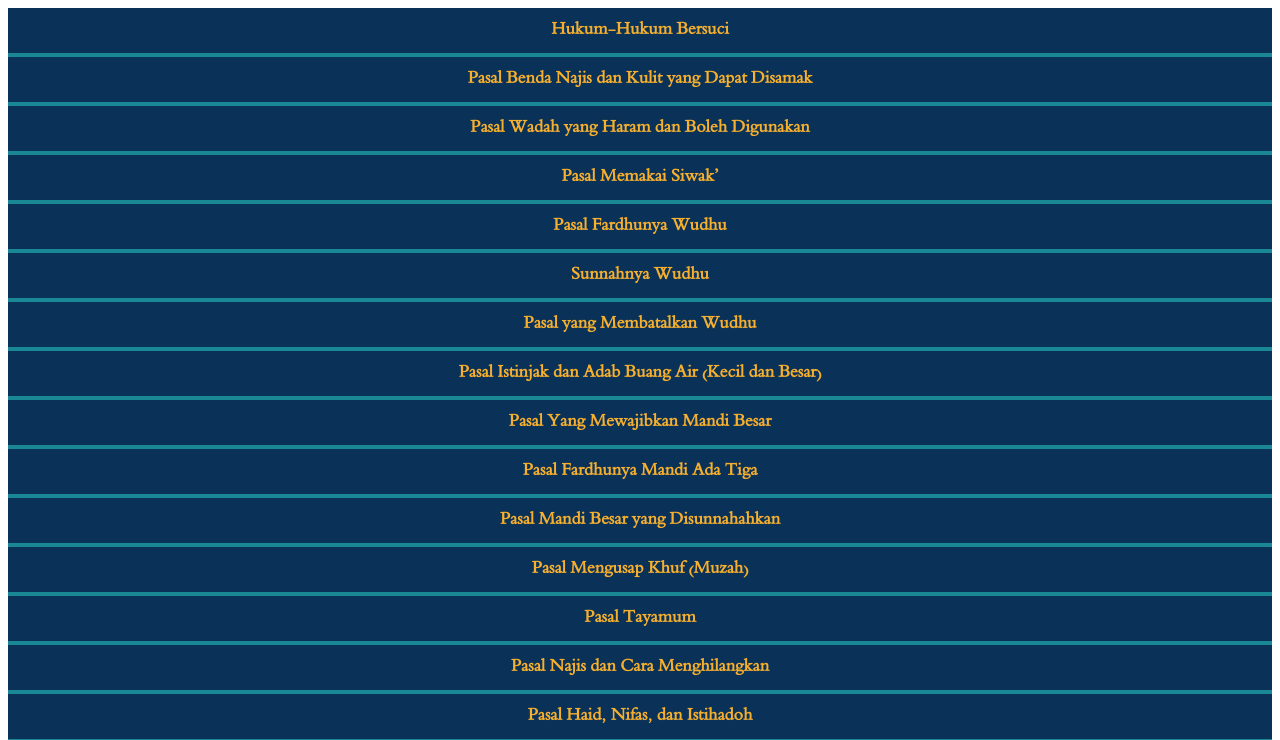
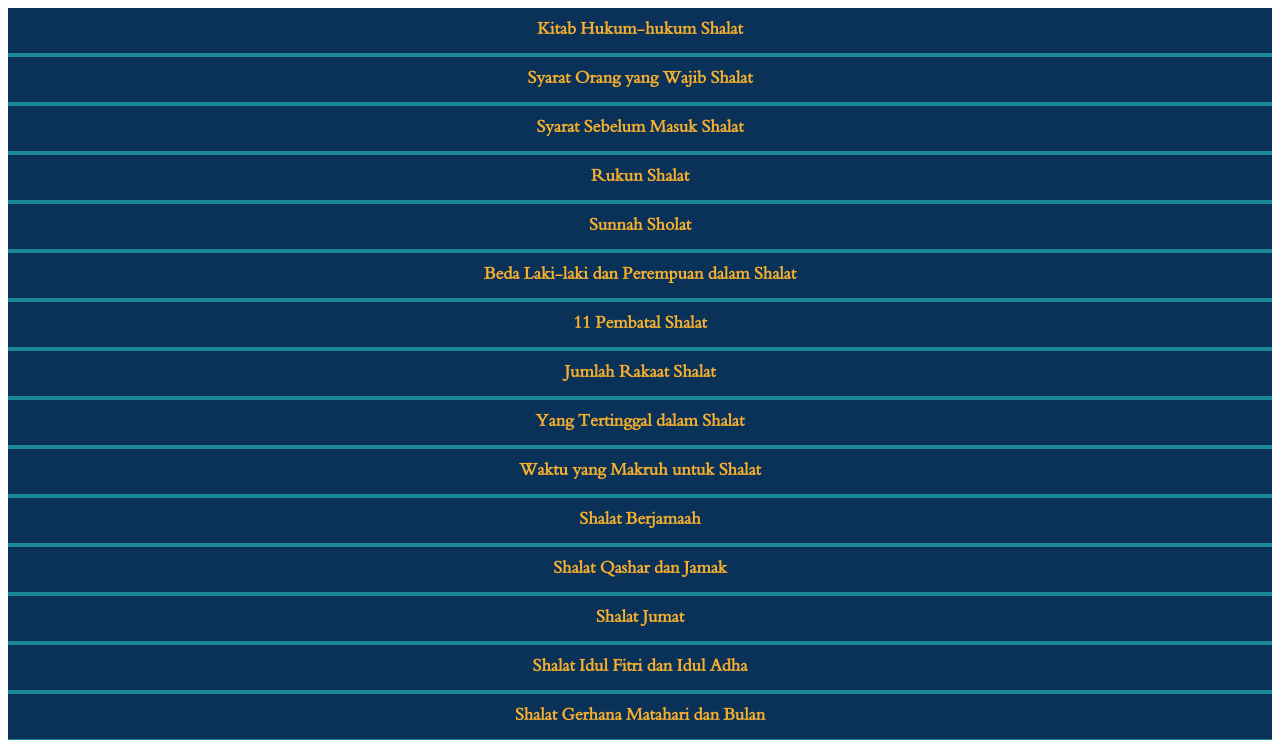
Before and after one commit to Serojakarya/coba, a plain HTML site: page index.html in a window 1280 px wide. Shown: the top 740 px of the page. Drawn offline with Linux system fonts and the light colour scheme.

Commit message:
Update index.html

```diff
--- a/index.html
+++ b/index.html
@@ -89,21 +89,25 @@
 <ul id="simple">
 
 
-    <li><a href="isi/1.html">Hukum-Hukum Bersuci</a></li>
-    <li><a href="isi/2.html">Pasal Benda Najis dan Kulit yang Dapat Disamak</a></li>
-    <li><a href="isi/3.html">Pasal Wadah yang Haram dan Boleh Digunakan</a></li>
-	<li><a href="isi/4.html">Pasal Memakai Siwak’</a></li>
-	<li><a href="isi/5.html">Pasal Fardhunya Wudhu</a></li>
-	<li><a href="isi/6.html">Sunnahnya Wudhu</a></li>
-	<li><a href="isi/7.html">Pasal yang Membatalkan Wudhu</a></li>
-	<li><a href="isi/8.html">Pasal Istinjak dan Adab Buang Air (Kecil dan Besar)</a></li>
-	<li><a href="isi/9.html">Pasal Yang Mewajibkan Mandi Besar</a></li>
-	<li><a href="isi/10.html">Pasal Fardhunya Mandi Ada Tiga</a></li>
-	<li><a href="isi/11.html">Pasal Mandi Besar yang Disunnahahkan</a></li>
-	<li><a href="isi/12.html">Pasal Mengusap Khuf (Muzah)</a></li>
-	<li><a href="isi/13.html">Pasal Tayamum</a></li>
-	<li><a href="isi/14.html">Pasal Najis dan Cara Menghilangkan</a></li>
-	<li><a href="isi/15.html">Pasal Haid, Nifas, dan Istihadoh</a></li>
+        <li><a href="isi/1.html">Kitab Hukum-hukum Shalat</a></li>
+    <li><a href="isi/2.html">Syarat Orang yang Wajib Shalat</a></li>
+    <li><a href="isi/3.html">Syarat Sebelum Masuk Shalat</a></li>
+	<li><a href="isi/4.html">Rukun Shalat</a></li>
+	<li><a href="isi/5.html">Sunnah Sholat</a></li>
+	<li><a href="isi/6.html">Beda Laki-laki dan Perempuan dalam Shalat</a></li>
+	<li><a href="isi/7.html">11 Pembatal Shalat</a></li>
+	<li><a href="isi/8.html">Jumlah Rakaat Shalat</a></li>
+	<li><a href="isi/9.html">Yang Tertinggal dalam Shalat</a></li>
+	<li><a href="isi/10.html">Waktu yang Makruh untuk Shalat</a></li>
+	<li><a href="isi/11.html">Shalat Berjamaah</a></li>
+	<li><a href="isi/12.html">Shalat Qashar dan Jamak</a></li>
+	<li><a href="isi/13.html">Shalat Jumat</a></li>
+	<li><a href="isi/14.html">Shalat Idul Fitri dan Idul Adha</a></li>
+	<li><a href="isi/15.html">Shalat Gerhana Matahari dan Bulan</a></li>
+	<li><a href="isi/16.html">Shalat Istisqa (Minta Hujan)</a></li>
+	<li><a href="isi/17.html">Bab Shalat Khauf (Saat Perang)</a></li>
+	<li><a href="isi/18.html">Pakaian Sutra dan Cincin Emas</a></li>
+	<li><a href="isi/19.html">Jenazah: Cara Memandikan, Mengkafani, Menyolati dan Memendamnya</a></li>
 	<br><br>
 
 </ul>
@@ -119,7 +123,7 @@
     <path fill="currentColor" d="M18,11V13H10L13.5,16.5L12.08,17.92L6.16,12L12.08,6.08L13.5,7.5L10,11H18M2,12A10,10 0 0,1 12,2A10,10 0 0,1 22,12A10,10 0 0,1 12,22A10,10 0 0,1 2,12M4,12A8,8 0 0,0 12,20A8,8 0 0,0 20,12A8,8 0 0,0 12,4A8,8 0 0,0 4,12Z" /></svg>
     </a>
 
-    <a href="../HOME1.html">
+    <a href="file:///android_asset/HOME1.html">
 
 	<svg class="w-6 h-6" fill="none" stroke="currentColor" viewBox="0 0 24 24" xmlns="http://www.w3.org/2000/svg"><path stroke-linecap="round" stroke-linejoin="round" stroke-width="2" d="M3 12l2-2m0 0l7-7 7 7M5 10v10a1 1 0 001 1h3m10-11l2 2m-2-2v10a1 1 0 01-1 1h-3m-6 0a1 1 0 001-1v-4a1 1 0 011-1h2a1 1 0 011 1v4a1 1 0 001 1m-6 0h6"></path></svg>
 	</a>
```
